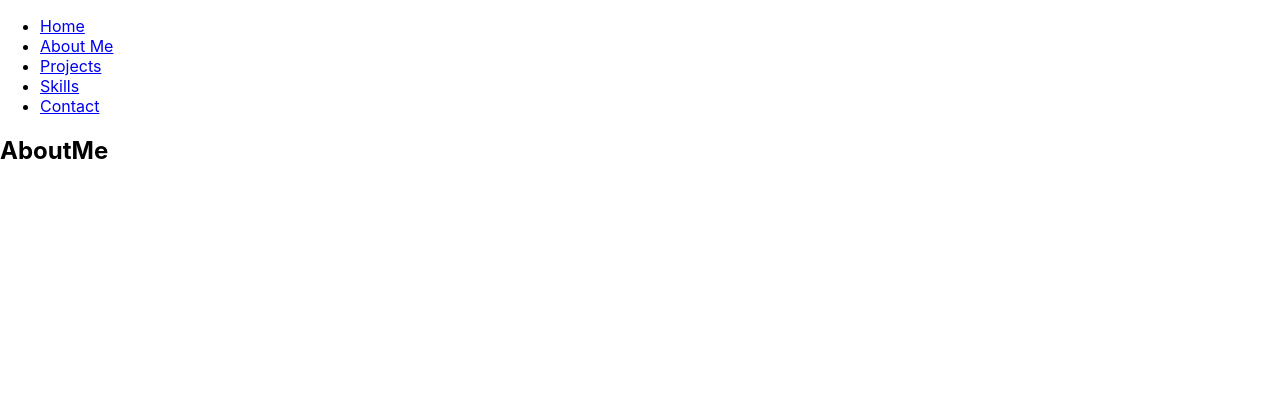
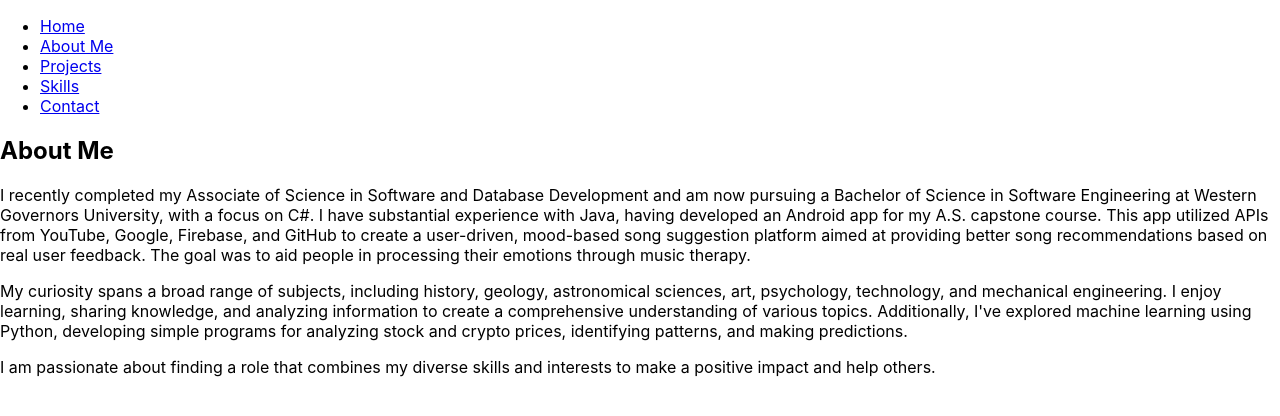
Before and after one commit to robertmorgan-se/react-amplify-portfolio, a React (Create React App) app: page /about-me in a window 1280 px wide. Shown: the top 416 px of the page. Built offline with nearby package versions, Linux system fonts and the light colour scheme.

Commit message:
Added AboutMe content

```diff
--- a/src/components/AboutMe.js
+++ b/src/components/AboutMe.js
@@ -3,8 +3,16 @@ import React from 'react';
 const AboutMe = () => {
   return (
     <div>
-      <h2>AboutMe</h2>
-      {/* Add your component content here */}
+      <h2>About Me</h2>
+      <p>
+        I recently completed my Associate of Science in Software and Database Development and am now pursuing a Bachelor of Science in Software Engineering at Western Governors University, with a focus on C#. I have substantial experience with Java, having developed an Android app for my A.S. capstone course. This app utilized APIs from YouTube, Google, Firebase, and GitHub to create a user-driven, mood-based song suggestion platform aimed at providing better song recommendations based on real user feedback. The goal was to aid people in processing their emotions through music therapy.
+      </p>
+      <p>
+        My curiosity spans a broad range of subjects, including history, geology, astronomical sciences, art, psychology, technology, and mechanical engineering. I enjoy learning, sharing knowledge, and analyzing information to create a comprehensive understanding of various topics. Additionally, I've explored machine learning using Python, developing simple programs for analyzing stock and crypto prices, identifying patterns, and making predictions.
+      </p>
+      <p>
+        I am passionate about finding a role that combines my diverse skills and interests to make a positive impact and help others.
+      </p>
     </div>
   );
 };
```
